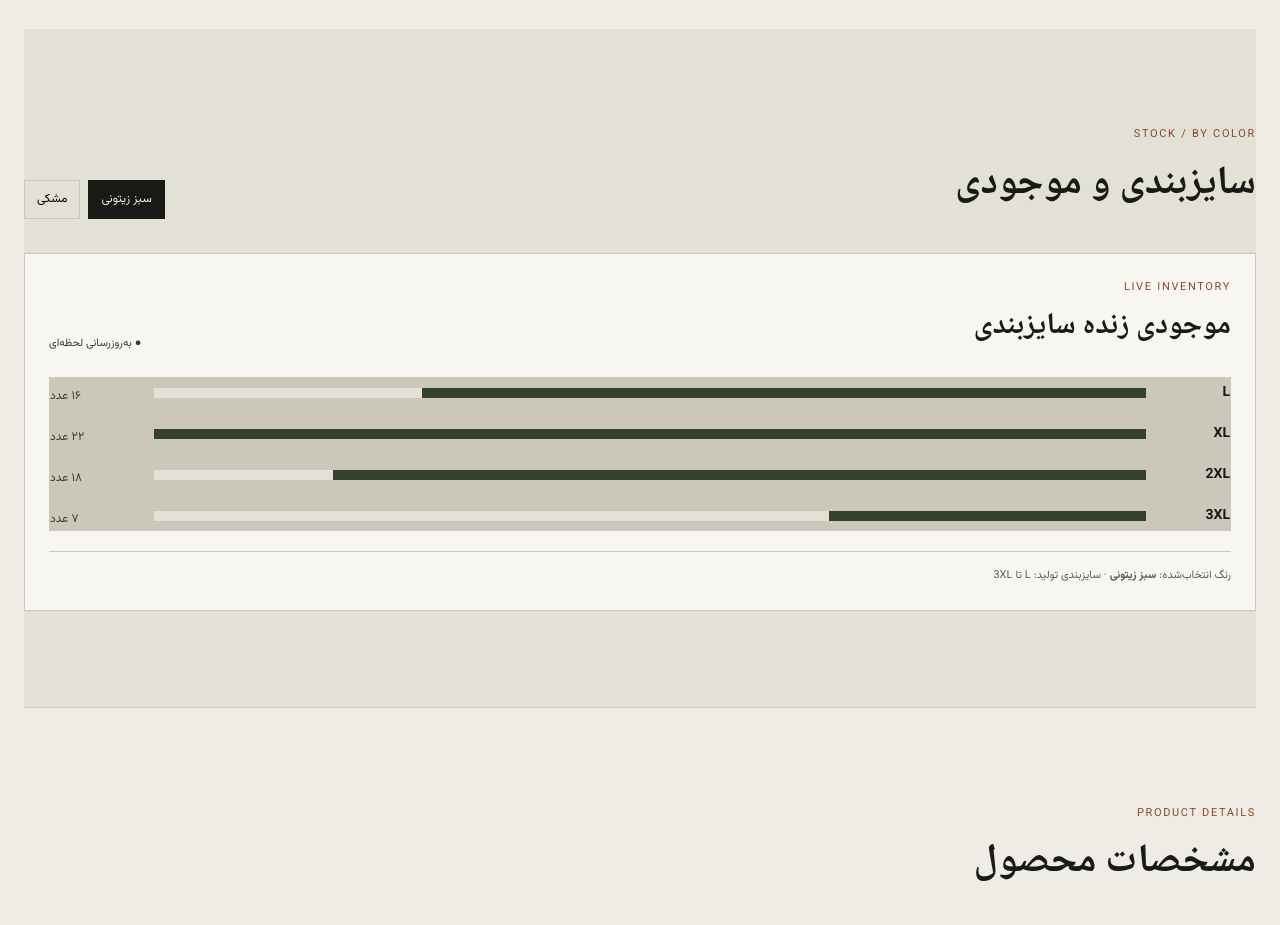
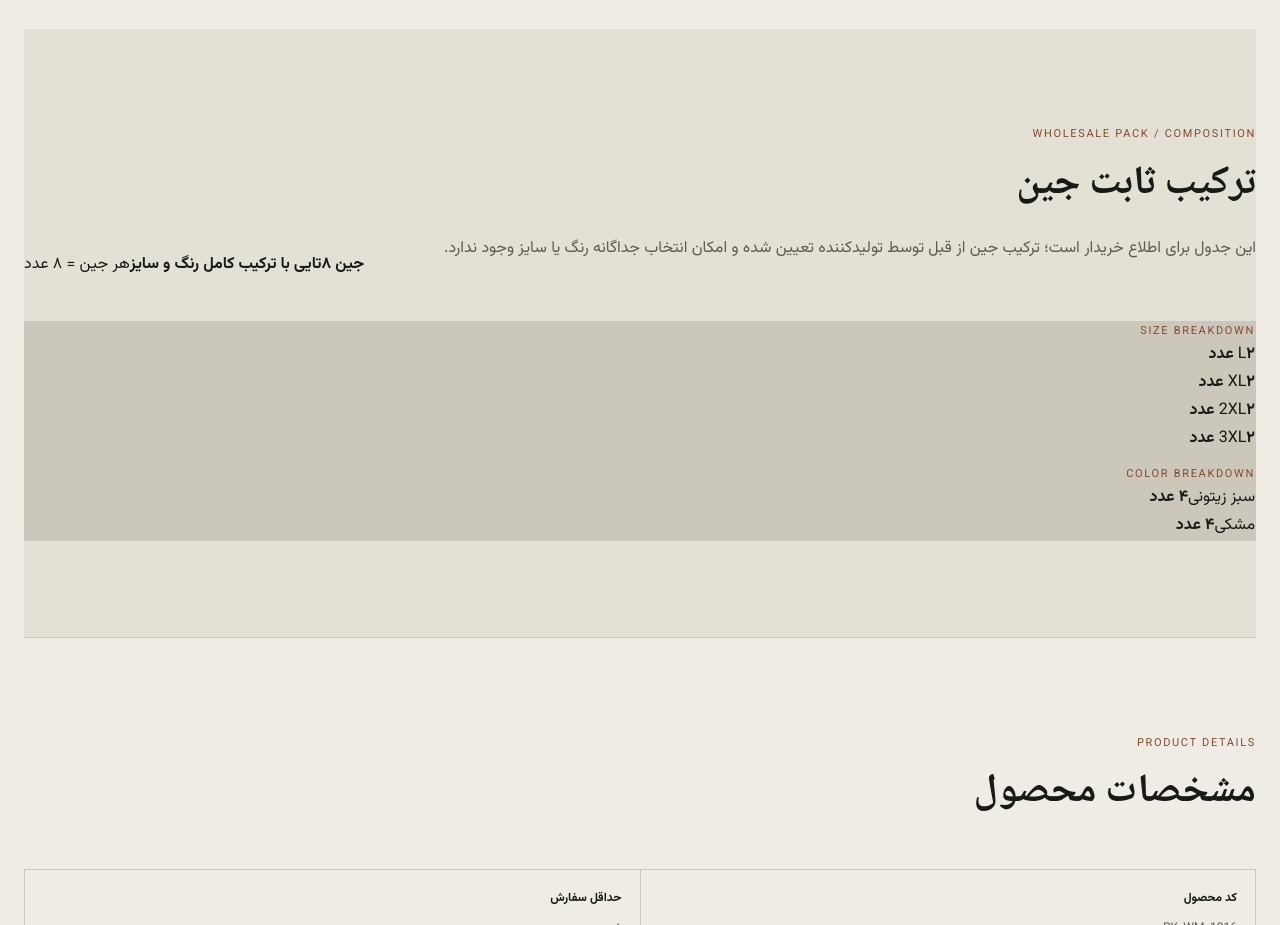
Before and after one commit to ParisaAtaee2000/web-projects, a Next.js app in the folder zemestan/: page /product/arctic-parka in a window 1280 px wide. Shown: the part 1200-2125 px from the top of the page. Built offline with nearby package versions, Linux system fonts and the light colour scheme; no server answers.

Commit message:
Replace variant stock selector with fixed jean composition display

```diff
--- a/zemestan/components/product/InventorySection.tsx
+++ b/zemestan/components/product/InventorySection.tsx
@@ -1,26 +1,47 @@
-"use client";
-
-import { useState } from "react";
 import type { Product } from "@/types/product";
-import { InventoryMatrix } from "./InventoryMatrix";
 import { InventoryStyles } from "./InventoryStyles";
 
 export function InventorySection({ product }: { product: Product }) {
-  const [color, setColor] = useState(product.colors[0]);
-
   return (
     <section className="container section inventory-section">
       <InventoryStyles />
-      <div className="inventory-color-selector">
+      <div className="section-head">
         <div>
-          <div className="section-kicker">STOCK / BY COLOR</div>
-          <h2 className="section-title">سایزبندی و موجودی</h2>
+          <div className="section-kicker">WHOLESALE PACK / COMPOSITION</div>
+          <h2 className="section-title">ترکیب ثابت جین</h2>
+          <p className="muted">این جدول برای اطلاع خریدار است؛ ترکیب جین از قبل توسط تولیدکننده تعیین شده و امکان انتخاب جداگانه رنگ یا سایز وجود ندارد.</p>
         </div>
-        <div className="inventory-colors" aria-label="انتخاب رنگ برای مشاهده موجودی">
-          {product.colors.map((item) => <button key={item} type="button" className={`filter-pill ${item === color ? "active" : ""}`} onClick={() => setColor(item)}>{item}</button>)}
+        <div className="fixed-wholesale-box">
+          <strong>{product.wholesalePackLabel}</strong>
+          <span>هر جین = {product.wholesalePackSize.toLocaleString("fa-IR")} عدد</span>
         </div>
       </div>
-      <InventoryMatrix product={product} color={color} />
+
+      <div className="inventory-grid">
+        <div className="inventory-card">
+          <div className="section-kicker">SIZE BREAKDOWN</div>
+          <div className="inventory-size-list">
+            {product.sizes.map((size) => (
+              <div className="inventory-size-row" key={size}>
+                <span>{size}</span>
+                <strong>{(product.jeanPack.sizeBreakdown[size] ?? 0).toLocaleString("fa-IR")} عدد</strong>
+              </div>
+            ))}
+          </div>
+        </div>
+
+        <div className="inventory-card">
+          <div className="section-kicker">COLOR BREAKDOWN</div>
+          <div className="inventory-size-list">
+            {product.colors.map((color) => (
+              <div className="inventory-size-row" key={color}>
+                <span>{color}</span>
+                <strong>{(product.jeanPack.colorBreakdown[color] ?? 0).toLocaleString("fa-IR")} عدد</strong>
+              </div>
+            ))}
+          </div>
+        </div>
+      </div>
     </section>
   );
 }
```
